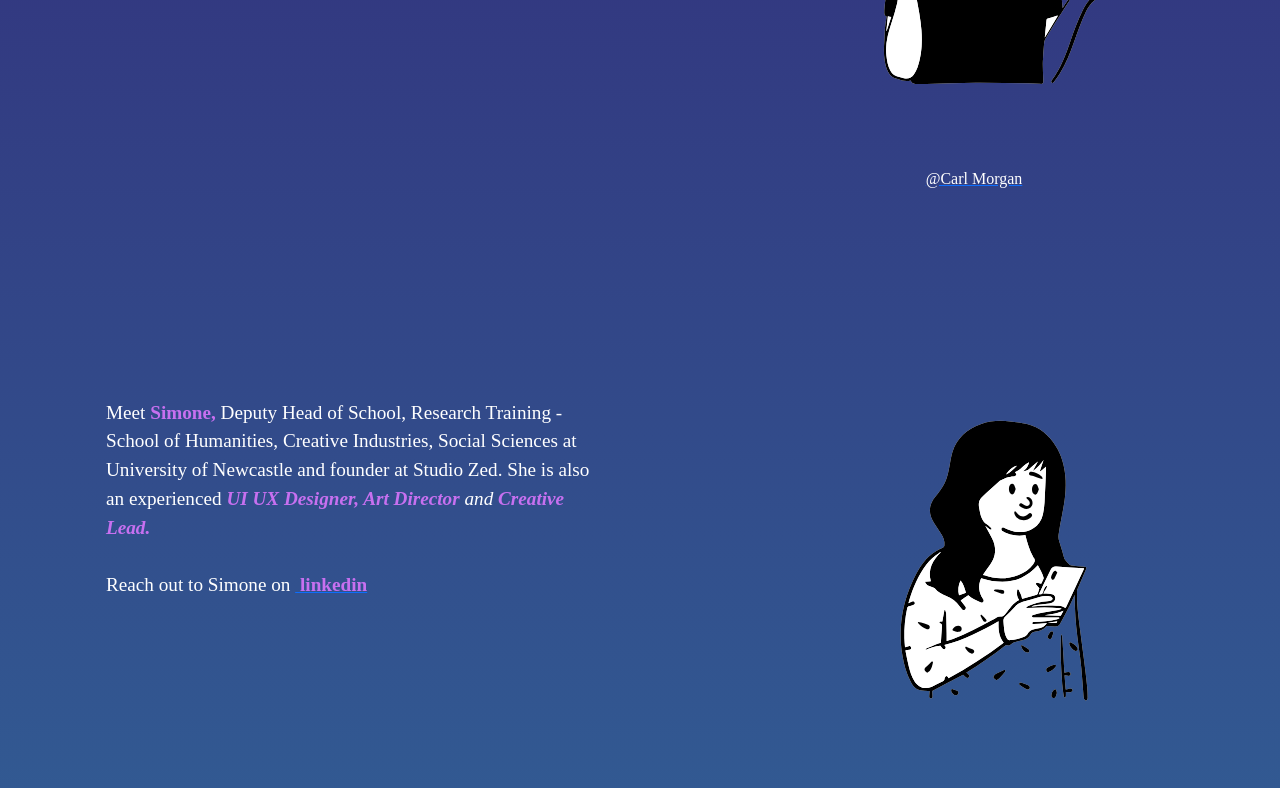
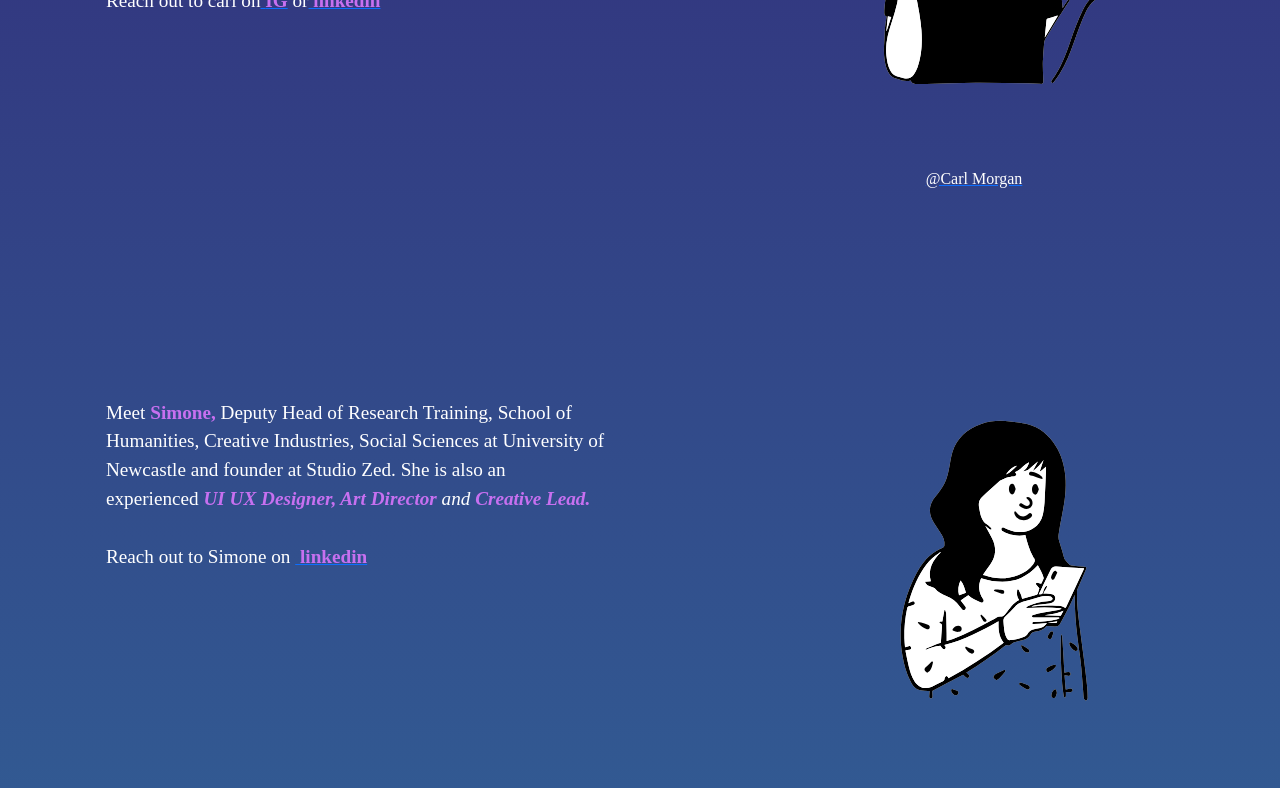
Before and after one commit to OudomMunint/StudioZed-ReactJS, a React (Create React App) app: page /about in a window 1280 px wide. Shown: the part 1241-2029 px from the top of the page. Built offline with nearby package versions, Linux system fonts and the light colour scheme; a web font is replaced by a local one.

Commit message:
aboutUs content change

```diff
--- a/src/components/Home/Home2.js
+++ b/src/components/Home/Home2.js
@@ -131,7 +131,7 @@ function Home2() {
               He is also a very talented &nbsp;
               <i>
                 <b className="purple">llustrator</b> and{" "}
-                <b className="purple">Designer.</b>
+                <b className="purple">Designer.</b> With many years of Industry experience.
               </i>
               <br />
               <br />
@@ -165,7 +165,7 @@ function Home2() {
             <p className="home-about-body" style={{width: "500px", textAlign: "left", fontSize: "2.2em"}}>
               <br />
               <br />Meet <b><a target="_blank" href="https://www.linkedin.com/in/simoneo/" style={{textDecoration:"none", color:"white"}} className="purple">Simone, </a></b>
-              Deputy Head of School, Research Training - School of Humanities, Creative Industries, Social Sciences at University of Newcastle and founder at Studio Zed.
+              Deputy Head of Research Training, School of Humanities, Creative Industries, Social Sciences at University of Newcastle and founder at Studio Zed.
               {/* <br />
               {/* <br /> */}
               &nbsp;She is also an experienced&nbsp;
```
